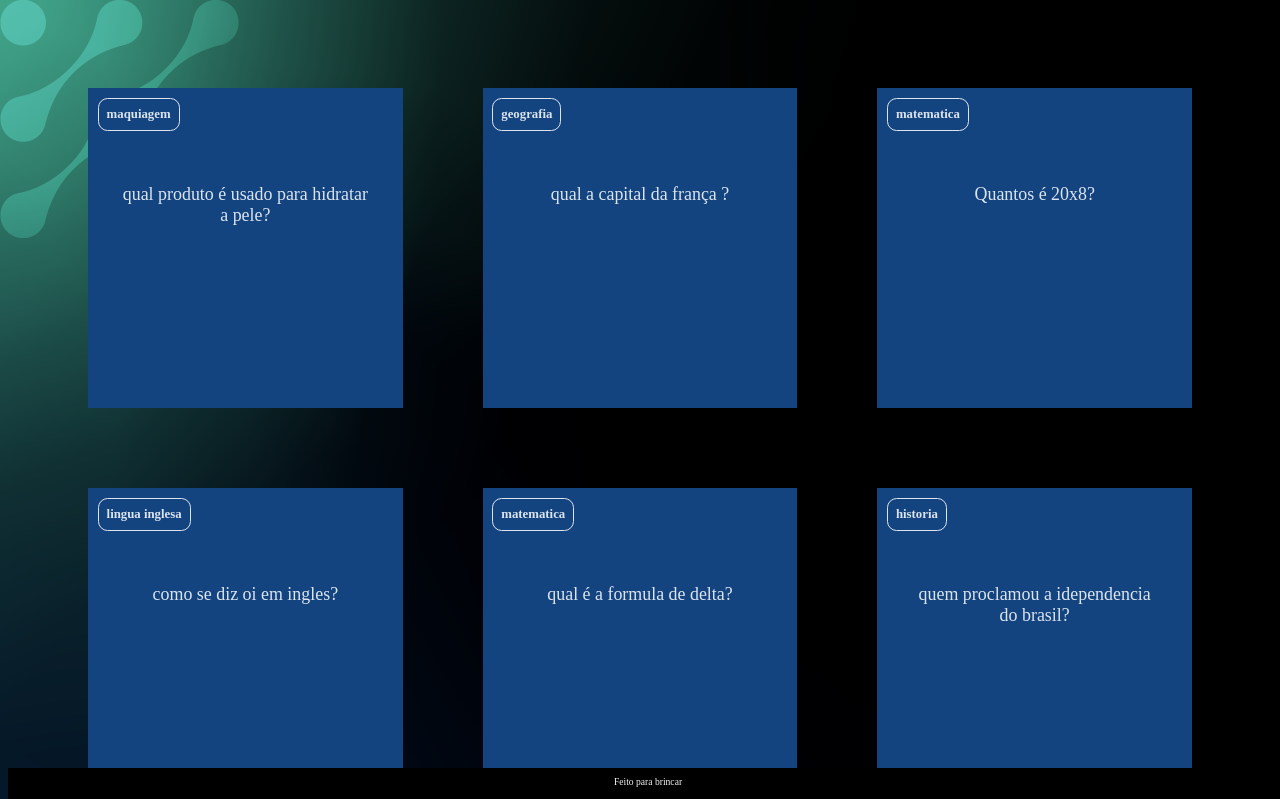
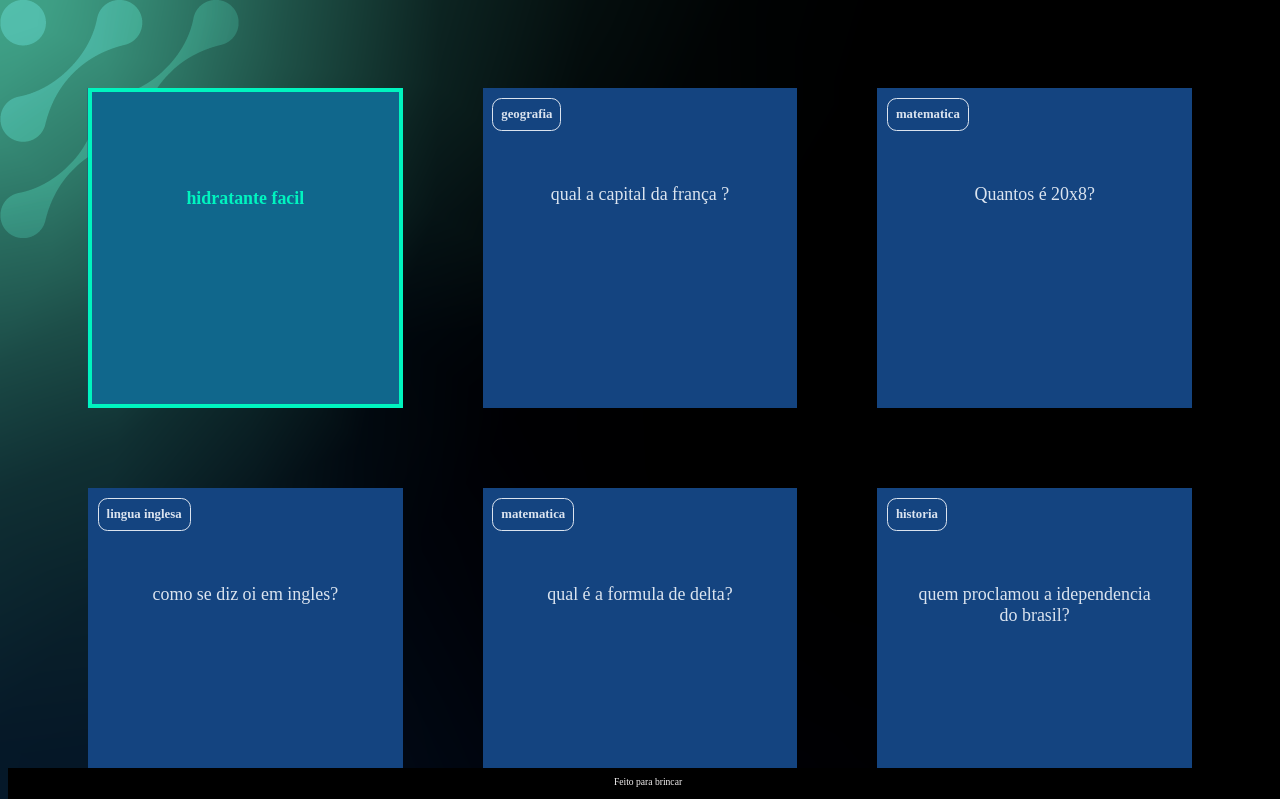
Before and after one commit to Dindinxx/flashcard-diana, a plain HTML site: page index.html in a window 1280 px wide. In both pictures the pointer is over the element 245 px from the left and 248 px from the top of the page. Shown: the top 799 px of the page. Drawn offline with Linux system fonts and the light colour scheme; files that its build step writes are made by us from their sources; files whose address does not match are found by name.

Commit message:
Update style.css

```diff
--- a/style.css
+++ b/style.css
@@ -74,7 +74,9 @@ body {
     width: 100%;
     box-sizing: border-box;
 }
-
+.cartao:hover .cartao__conteudo {
+    transform: rotateY(180deg);
+}
 .cartao__conteudo__resposta {
     transform: rotateY(180deg);
     background-color: rgba(0, 244, 191, 0.2);
```
